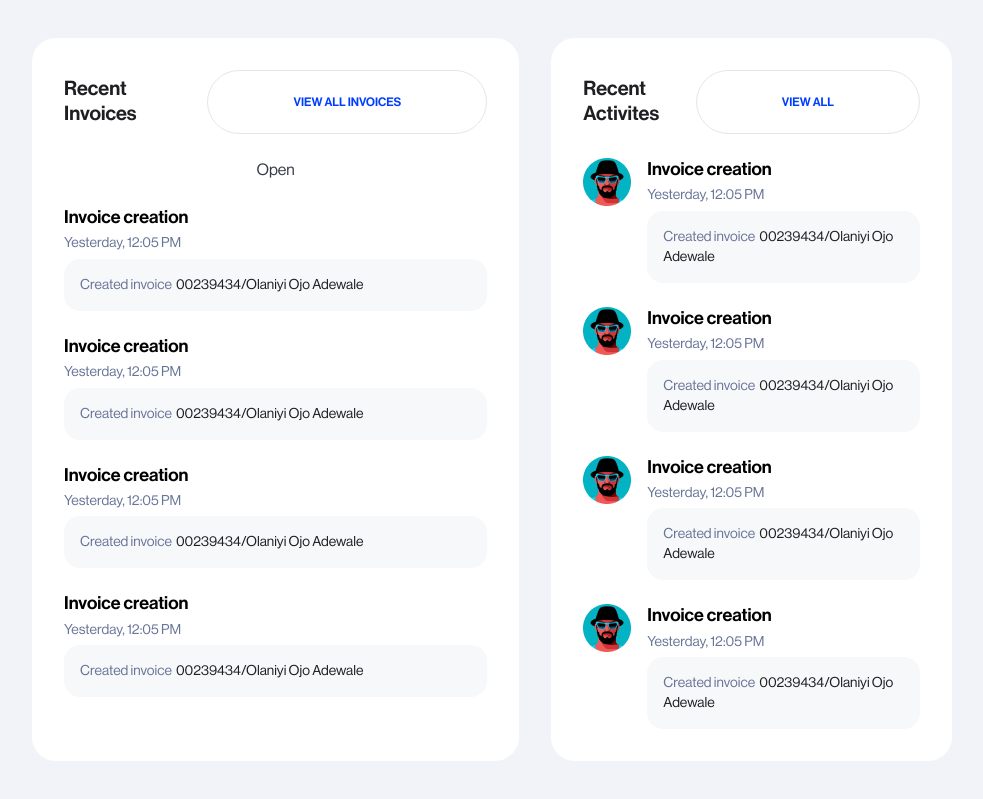
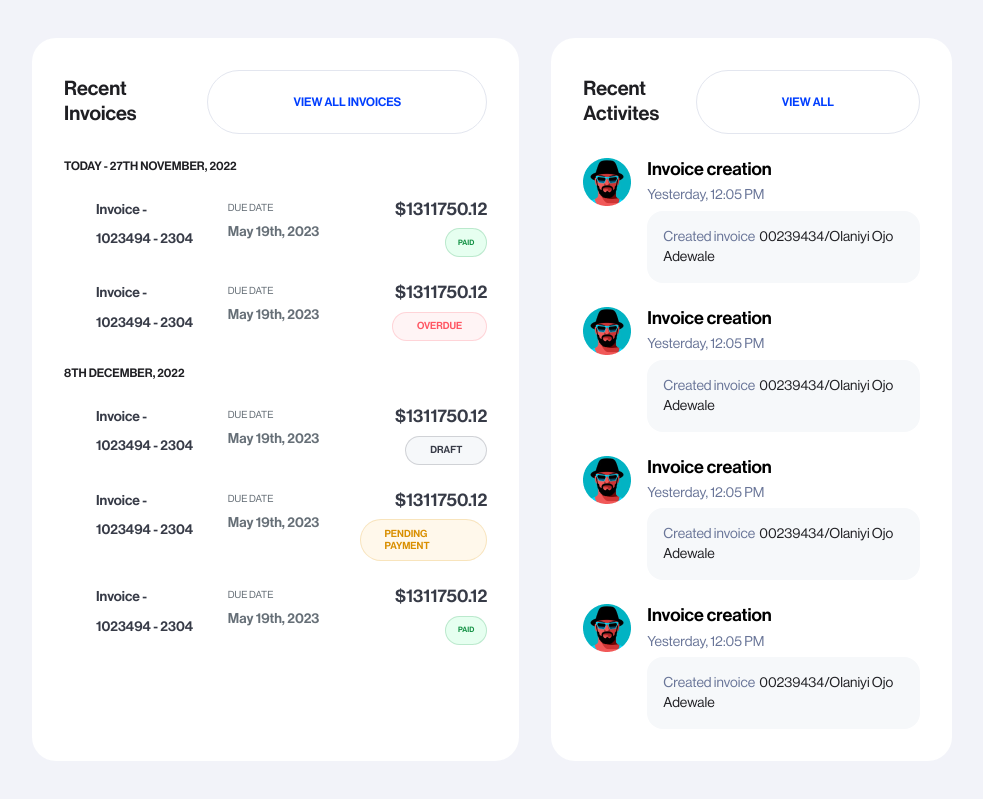
Before and after one commit to folafunmi-db/numeris-screen, a Next.js app: page / in a window 1280 px wide. Shown: the part 813-1612 px from the top of the page, without its empty margins (288-1271 px from the left). Built offline with nearby package versions, Linux system fonts and the light colour scheme.

Commit message:
feat: update animation of recent invoices

```diff
--- a/src/components/app-body/activities-cards.tsx
+++ b/src/components/app-body/activities-cards.tsx
@@ -18,7 +18,6 @@ export const ActivitesCard = () => {
           transition={{
             duration: 0.3,
             delay: index * 0.1 + 0.4,
-            // delay: index * 0.1 + 0.75,
             ease: "easeInOut",
           }}
           key={`${index}-activities`}
--- a/src/components/app-body/invoices-cards.tsx
+++ b/src/components/app-body/invoices-cards.tsx
@@ -80,49 +80,92 @@ export const InvoicesCard = () => {
     },
   ];
 
+  const getStyle = (arg: string) => {
+    switch (arg) {
+      case "paid":
+        return "border-[#12904333] bg-[#E6FFF0] px-[12px] py-[7.5px] rounded-[18px] text-[7.5px] text-[#129043] leading-[12px]";
+      case "overdue":
+        return "border-[#FF566333] bg-[#FFF4F5] px-[24px] py-[7.5px] rounded-[24px] text-[10px] text-[#FF5663] leading-[12.43px]";
+      case "draft":
+        return "border-[#373B4733] bg-[#F6F8FA] px-[24px] py-[7.5px] rounded-[24px] text-[10px] text-[#373B47] leading-[12.43px]";
+      case "pending payment":
+        return "border-[#D98F0033] bg-[#FFF8EB] px-[24px] py-[7.5px] rounded-[24px] text-[10px] text-[#D98F00] leading-[12.43px]";
+
+      default:
+        return "";
+    }
+  };
+
   return (
-    <div ref={ref} className="w-full flex flex-col gap-6">
-      <Dialog>
-        <DialogTrigger>Open</DialogTrigger>
-        <DialogContent className="w-[90vw] h-[80svh]">
-          <DialogHeader>
-            <DialogTitle>Are you absolutely sure?</DialogTitle>
-            <DialogDescription>
-              This action cannot be undone. This will permanently delete your
-              account and remove your data from our servers.
-            </DialogDescription>
-          </DialogHeader>
-        </DialogContent>
-      </Dialog>
-      {[...Array(4)].map((_, index) => (
+    <ul ref={ref} className="w-full flex flex-col gap-6">
+      {recentInvoices.map((el, index) => (
         <motion.li
           initial={{ opacity: 0, y: -10 }}
           animate={isInView ? { opacity: 1, y: 0 } : {}}
           transition={{
             duration: 0.3,
             delay: index * 0.1 + 0.4,
-            // delay: index * 0.1 + 0.75,
             ease: "easeInOut",
           }}
           key={`${index}-activities`}
-          className="flex justify-start items-start gap-4"
+          className="flex flex-col justify-start items-start gap-6"
         >
-          <div className="flex flex-col justify-start items-start w-full gap-1">
-            <p className="text-[18px] font-medium leading-[22.37px] text-[#000000]">
-              Invoice creation
-            </p>
-            <p className="text-sm leading-[22.4px] text-[#697598]">
-              Yesterday, 12:05 PM
-            </p>
-            <div className="text-sm bg-[#F6F8FA] rounded-[16px] space-x-1 w-full p-4">
-              <span className="text-[#697598]">Created invoice</span>
-              <span className="text-[#1F1F23]">
-                00239434/Olaniyi Ojo Adewale
-              </span>
-            </div>
-          </div>
+          <p className="uppercase font-medium text-xs leading-[16px] text-[#1F1F23]">
+            {el.group}
+          </p>
+
+          {el.data.map((inner, innerIndex) => (
+            <motion.div
+              initial={{ opacity: 0, y: -10 }}
+              animate={isInView ? { opacity: 1, y: 0 } : {}}
+              transition={{
+                duration: 0.3,
+                delay: innerIndex * 0.1 + 0.6,
+                ease: "easeInOut",
+              }}
+              key={`${index}-activities-${innerIndex}`}
+              className="pl-8 w-full gap-[4px] grid grid-cols-3"
+            >
+              <Dialog>
+                <DialogTrigger className="font-medium text-[#373B47] text-[14px] leading-[25.2px] flex flex-col justify-start items-start gap-1">
+                  <span className="">Invoice -</span>
+                  <span className="">{inner.id}</span>
+                </DialogTrigger>
+
+                <DialogContent className="w-[95vw] h-[80svh]">
+                  <DialogHeader>
+                    <DialogTitle>Are you absolutely sure?</DialogTitle>
+                    <DialogDescription>
+                      This action cannot be undone. This will permanently delete
+                      your account and remove your data from our servers.
+                    </DialogDescription>
+                  </DialogHeader>
+                </DialogContent>
+              </Dialog>
+
+              <div className="text-[#666F77] text-[10px] leading-[20px] flex flex-col justify-start items-start gap-1">
+                <span className="font-normal">DUE DATE</span>
+                <span className="text-[14px] font-medium leading-[20px]">
+                  {inner.date}
+                </span>
+              </div>
+              <div className="text-[#373B47] text-[14px] leading-[25.2px] flex flex-col justify-start items-end gap-2">
+                <span className="text-[18px] font-medium leading-[22.37px]">
+                  {inner.amount.currency}
+                  {inner.amount.base}.{inner.amount.fraction}
+                </span>
+                <span
+                  className={`border uppercase rounded-[24px] font-medium ${getStyle(
+                    inner.type
+                  )}`}
+                >
+                  {inner.type}
+                </span>
+              </div>
+            </motion.div>
+          ))}
         </motion.li>
       ))}
-    </div>
+    </ul>
   );
 };
```
